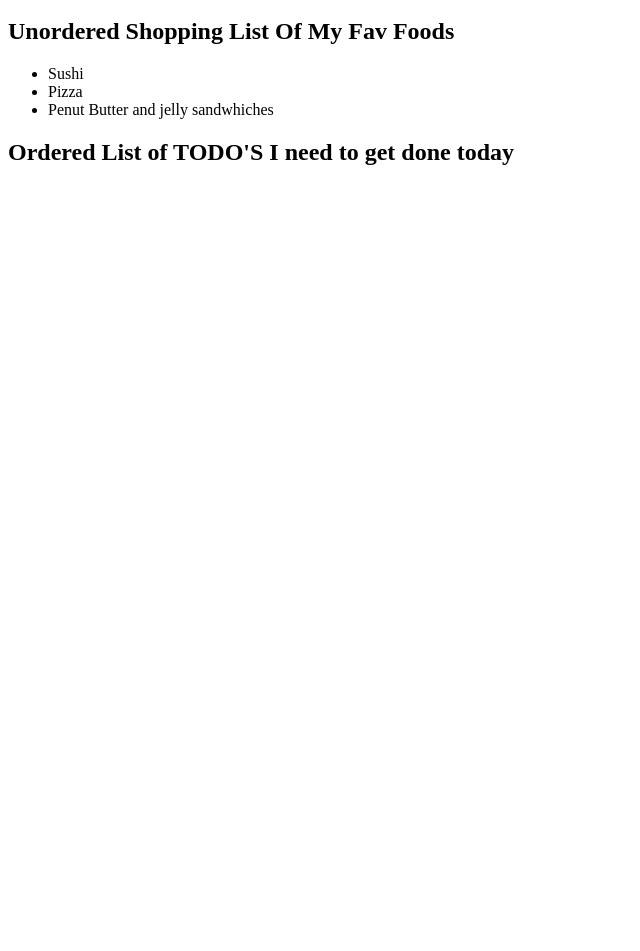
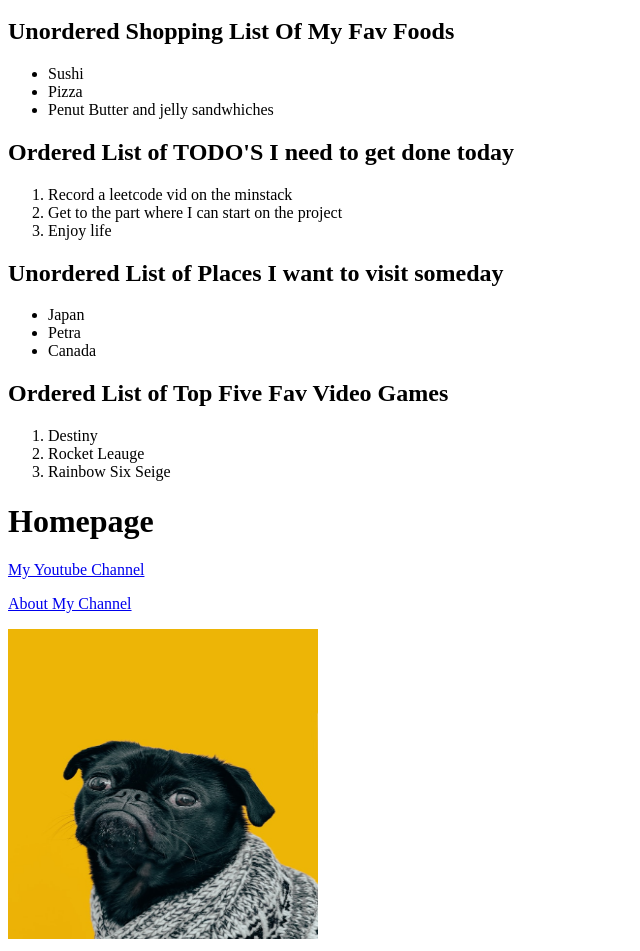
Before and after one commit to Luisg0929/git_test, a plain HTML site: page html-boilerplate/index.html in a window 1280 px wide. Shown: the part 638-1589 px from the top of the page, without its empty margins (0-640 px from the left). Before the commit the page ends 824 px from the top, so only its background shows below. Drawn offline with Linux system fonts and the light colour scheme.

Commit message:
Added an about page,added an image, added links to my YT channel and a link to that about page

```diff
--- a/html-boilerplate/index.html
+++ b/html-boilerplate/index.html
@@ -58,7 +58,29 @@
                 <li>Penut Butter and jelly sandwhiches</li>
             </ul>
         <h2>Ordered List of TODO'S I need to get done today</h2>
-
+            <ol>
+                <li>Record a leetcode vid on the minstack</li>
+                <li>Get to the part where I can start on the project</li>
+                <li>Enjoy life</li>
+            </ol>
+        <h2>Unordered List of Places I want to visit someday</h2>
+            <ul>
+                <li>Japan</li>
+                <li>Petra</li>
+                <li>Canada</li>
+            </ul>
+        <h2>Ordered List of Top Five Fav Video Games</h2>
+            <ol>
+                <li>Destiny</li>
+                <li>Rocket Leauge</li>
+                <li>Rainbow Six Seige</li>
+            </ol>
+        <h1>Homepage</h1>
+            <a href="https://www.youtube.com/@WoofCode-gs5hp" target="_blank" rel="noopener noreference">My Youtube Channel</a>
+            <p>
+                <a href="./pages/about.html" target="_blank" rel="noopener noreference">About My Channel</a>
+            </p>
+            <img src="../images/dog image.jpg" alt="A picture a funny dog" height="310" width="310">
 
 
     </body>
```
Also changed, not shown: html-boilerplate/pages/about.html (added, +12 -0 lines), images/dog image.jpg (added).
